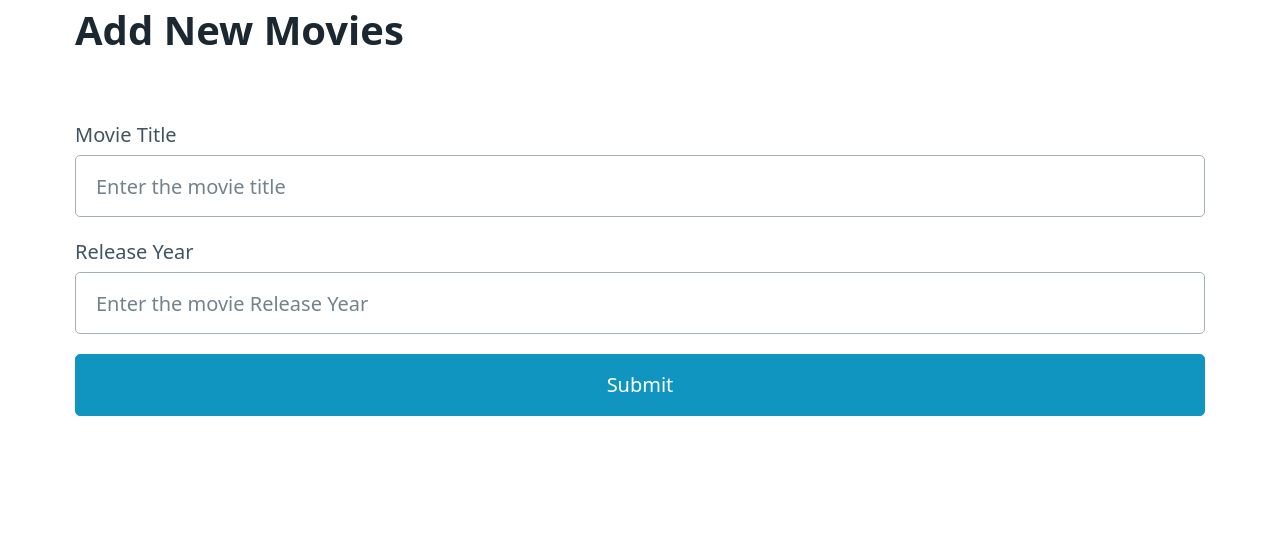
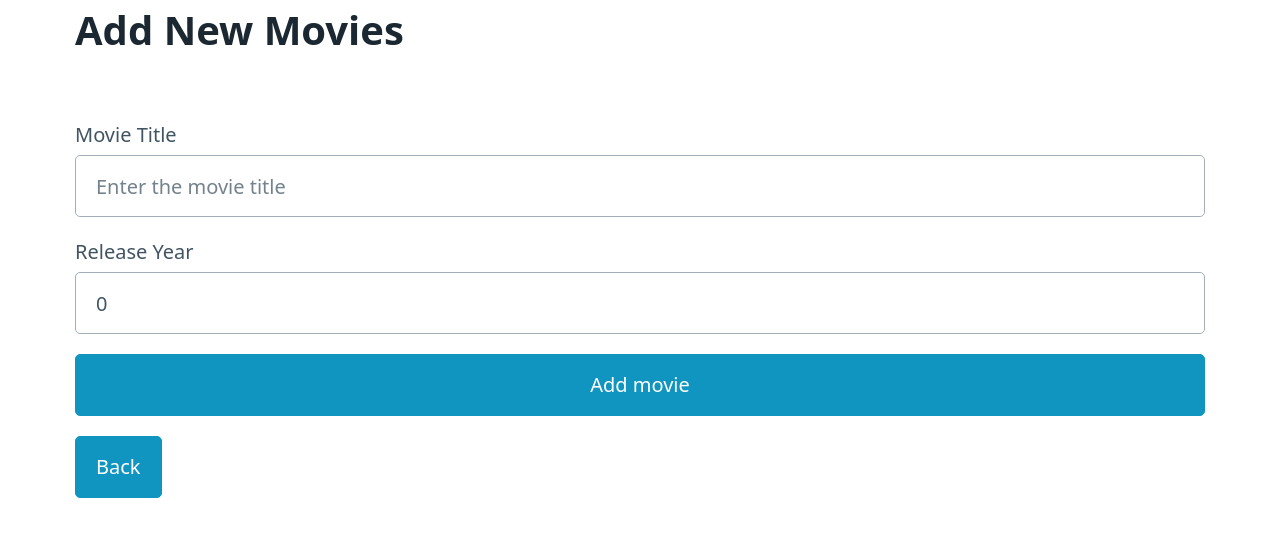
Before and after one commit to priyavarshini-mediwave/React-api-frontend, a React (Vite) app in the folder app/: page /Add in a window 1280 px wide. Shown: the top 536 px of the page. Built offline with nearby package versions, Linux system fonts and the light colour scheme.

Commit message:
Form Component in Add and Edit

```diff
--- /dev/null
+++ b/app/src/components/Form.tsx
@@ -0,0 +1,82 @@
+import { IMovieAdd } from "../Interfaces/Interface";
+import { useState } from "react";
+import { Link } from "react-router-dom";
+interface IForm {
+  type: string;
+  addingMovie?: (m: IMovieAdd) => void;
+  movieToEdit?: IMovieAdd;
+}
+const Form: React.FC<IForm> = ({ type, addingMovie, movieToEdit }) => {
+  const [movie, setMovie] = useState<IMovieAdd>(
+    movieToEdit || {
+      id: 0,
+      title: "",
+      year: 0,
+    }
+  );
+  // console.log("movieFrom:", movieToEdit);
+  function handleInputChange(e: React.ChangeEvent<HTMLInputElement>) {
+    const { name, value } = e.target;
+    setMovie({ ...movie, [name]: value });
+  }
+  console.log("Say Movie:", movie);
+  function handleAdd(e: React.FormEvent<HTMLFormElement>) {
+    e.preventDefault();
+    if (addingMovie) {
+      addingMovie(movie);
+    }
+  }
+
+  return (
+    <div className="container">
+      <form onSubmit={(e) => handleAdd(e)}>
+        <label htmlFor="title">Movie Title</label>
+        <input
+          type="text"
+          name="title"
+          id="title"
+          value={movie.title}
+          placeholder="Enter the movie title"
+          required
+          onChange={(e) => handleInputChange(e)}
+        ></input>
+        <label htmlFor="year">Release Year</label>
+        <input
+          type="number"
+          name="year"
+          id="year"
+          value={movie.year}
+          placeholder="Enter the movie Release Year"
+          required
+          onChange={(e) => handleInputChange(e)}
+        ></input>
+
+        {type === "edit" ? (
+          <>
+            <div className="form-input Edit-buttons">
+              <button type="submit" className="form-btn">
+                Update
+              </button>
+              <Link to="/" role="button" className="form-btn">
+                Cancel
+              </Link>
+            </div>
+          </>
+        ) : (
+          <>
+            <div className="form-input home-buttons">
+              <button type="submit" className="form-btn">
+                Add movie
+              </button>
+              <Link to="/" role="button" className="form-btn">
+                Back
+              </Link>
+            </div>
+          </>
+        )}
+      </form>
+    </div>
+  );
+};
+
+export default Form;
--- a/app/src/pages/AddForm.tsx
+++ b/app/src/pages/AddForm.tsx
@@ -1,10 +1,10 @@
 import Layout from "../components/Layout";
-
+import { Link } from "react-router-dom";
 import { addMovie } from "../services/api";
 import React, { useState } from "react";
 import Loading from "../components/Loading";
-import { IShowError } from "../Interfaces/Interface";
-
+import { IMovieAdd, IShowError } from "../Interfaces/Interface";
+import Form from "../components/Form";
 const AddForm: React.FC = () => {
   const [data, setData] = useState({
     id: new Date().getTime(),
@@ -22,19 +22,51 @@ const AddForm: React.FC = () => {
   const toggleModal = () => {
     setShowModal((prevShowModal) => !prevShowModal);
   };
-  function handleInputChange(e: React.ChangeEvent<HTMLInputElement>) {
-    const { name, value } = e.target;
-    setData({ ...data, [name]: value });
-    console.log(data);
-  }
+  // function handleInputChange(e: React.ChangeEvent<HTMLInputElement>) {
+  //   const { name, value } = e.target;
+  //   setData({ ...data, [name]: value });
+  //   console.log(data);
+  // }
 
-  async function handleAdd(e: React.FormEvent<HTMLFormElement>) {
-    e.preventDefault();
+  // async function handleAdd(e: React.FormEvent<HTMLFormElement>) {
+  //   e.preventDefault();
+  //   try {
+  //     const moviePayload = {
+  //       id: data.id,
+  //       title: data.title,
+  //       year: data.year,
+  //     };
+  //     setIsLoading(true);
+  //     toggleModal();
+  //     const response = await addMovie(moviePayload);
+  //     if (response) {
+  //       setShowModalMsg({
+  //         action: "Success",
+  //         msg: "Added",
+  //       });
+  //       console.log(response);
+  //     }
+
+  //     //navigate("/");
+  //   } catch (error) {
+  //     console.log("Errored", error);
+  //     if (error instanceof Error) {
+  //       setShowModalMsg({
+  //         action: "failed",
+  //         msg: error.message,
+  //       });
+  //     }
+  //   } finally {
+  //     setIsLoading(false);
+  //   }
+  // }
+
+  async function handleAddfromForm(movie: IMovieAdd) {
     try {
       const moviePayload = {
-        id: data.id,
-        title: data.title,
-        year: data.year,
+        id: movie.id,
+        title: movie.title,
+        year: movie.year,
       };
       setIsLoading(true);
       toggleModal();
@@ -62,6 +94,7 @@ const AddForm: React.FC = () => {
   }
 
   return (
+    <>
       <Layout title="AddForm">
         <div className="container">
           {isLoading ? (
@@ -71,7 +104,7 @@ const AddForm: React.FC = () => {
               <div>
                 <h1>Add New Movies</h1>
               </div>
-            <form onSubmit={(e) => handleAdd(e)}>
+              {/* <form onSubmit={(e) => handleAdd(e)}>
                 <label htmlFor="title">Movie Title</label>
                 <input
                   type="text"
@@ -90,8 +123,17 @@ const AddForm: React.FC = () => {
                   required
                   onChange={(e) => handleInputChange(e)}
                 ></input>
-              <input type="submit" value="Submit" disabled={isLoading}></input>
-            </form>
+                <input
+                  type="submit"
+                  value="Submit"
+                  disabled={isLoading}
+                ></input>
+              </form> */}
+              <Form
+                type="add"
+                addingMovie={(movie) => handleAddfromForm(movie)}
+              />
+
               {showModal && (
                 <dialog open>
                   <article>
@@ -116,6 +158,7 @@ const AddForm: React.FC = () => {
           )}
         </div>
       </Layout>
+    </>
   );
 };
 export default AddForm;
--- a/app/src/pages/EditForm.tsx
+++ b/app/src/pages/EditForm.tsx
@@ -3,6 +3,7 @@ import Layout from "../components/Layout";
 import { IMovieAdd, IShowError } from "../Interfaces/Interface";
 import { useState } from "react";
 import { updateMovie } from "../services/api";
+import Form from "../components/Form";
 
 interface IEditform {
   movie: IMovieAdd;
@@ -28,13 +29,40 @@ const EditForm: React.FC<IEditform> = ({ movie }) => {
     setShowModal((prevShowModal) => !prevShowModal);
   };
 
-  async function handleEditSubmit(e: React.FormEvent<HTMLFormElement>) {
-    e.preventDefault();
+  // async function handleEditSubmit(e: React.FormEvent<HTMLFormElement>) {
+  //   e.preventDefault();
+  //   try {
+  //     const moviePayload = {
+  //       id: movie.id,
+  //       title: editDatatitle,
+  //       year: editDataYear,
+  //     };
+  //     toggleModal();
+  //     console.log("EditPayload", moviePayload);
+  //     setIsLoading(true);
+  //     const response = await updateMovie(moviePayload, movie.id);
+  //     console.log(response);
+  //     if (response) {
+  //       setShowModalMsg({
+  //         action: "Success",
+  //         msg: "Updated",
+  //       });
+  //       console.log(response);
+  //       //navigate("/");
+  //     }
+  //   } catch (error) {
+  //     console.log("Errored");
+  //     console.log(error);
+  //   } finally {
+  //     setIsLoading(false);
+  //   }
+  // }
+  async function handleEditfromFrom(movie: IMovieAdd) {
     try {
       const moviePayload = {
         id: movie.id,
-        title: editDatatitle,
-        year: editDataYear,
+        title: movie.title,
+        year: movie.year,
       };
       toggleModal();
       console.log("EditPayload", moviePayload);
@@ -58,8 +86,9 @@ const EditForm: React.FC<IEditform> = ({ movie }) => {
   }
 
   return (
+    <>
       <Layout title={`Editing: ${movie.title}`}>
-      <div className="container">
+        {/* <div className="container">
           <div>
             <h1>Edit Movies</h1>
           </div>
@@ -88,12 +117,16 @@ const EditForm: React.FC<IEditform> = ({ movie }) => {
               <button className="secondary outline" disabled={isLoading}>
                 SaveChanges
               </button>
-
-            <button className="secondary outline">
-              <Link to="/"></Link>Cancel
-            </button>
             </div>
           </form>
+          <button className="secondary outline">
+            <Link to="/">Cancel</Link>
+          </button> */}
+        <Form
+          type="edit"
+          addingMovie={(movie) => handleEditfromFrom(movie)}
+          movieToEdit={movie}
+        />
         {showModal && (
           <dialog open>
             <article>
@@ -116,8 +149,8 @@ const EditForm: React.FC<IEditform> = ({ movie }) => {
             </article>
           </dialog>
         )}
-      </div>
       </Layout>
+    </>
   );
 };
 export default EditForm;
--- a/app/src/pages/Home.tsx
+++ b/app/src/pages/Home.tsx
@@ -6,6 +6,7 @@ import { getMovies } from "../services/api";
 import Loading from "../components/Loading";
 import { deleteMovie } from "../services/api";
 import { IMovieAdd, IShowError } from "../Interfaces/Interface";
+import Form from "../components/Form";
 
 // interface IMovie {
 //   id: number;
@@ -82,6 +83,7 @@ const Home: React.FC<IHome> = ({ onEditAdd }) => {
   }
 
   return (
+    <>
       <Layout title="Home">
         <div className="container">
           <div className="Home">
@@ -152,6 +154,7 @@ const Home: React.FC<IHome> = ({ onEditAdd }) => {
           )}
         </div>
       </Layout>
+    </>
   );
 };
 export default Home;
```
Also changed, not shown: 1 other file (tests, documents, lock files or other folders). Lines whose indentation alone changed are shown as unchanged.
